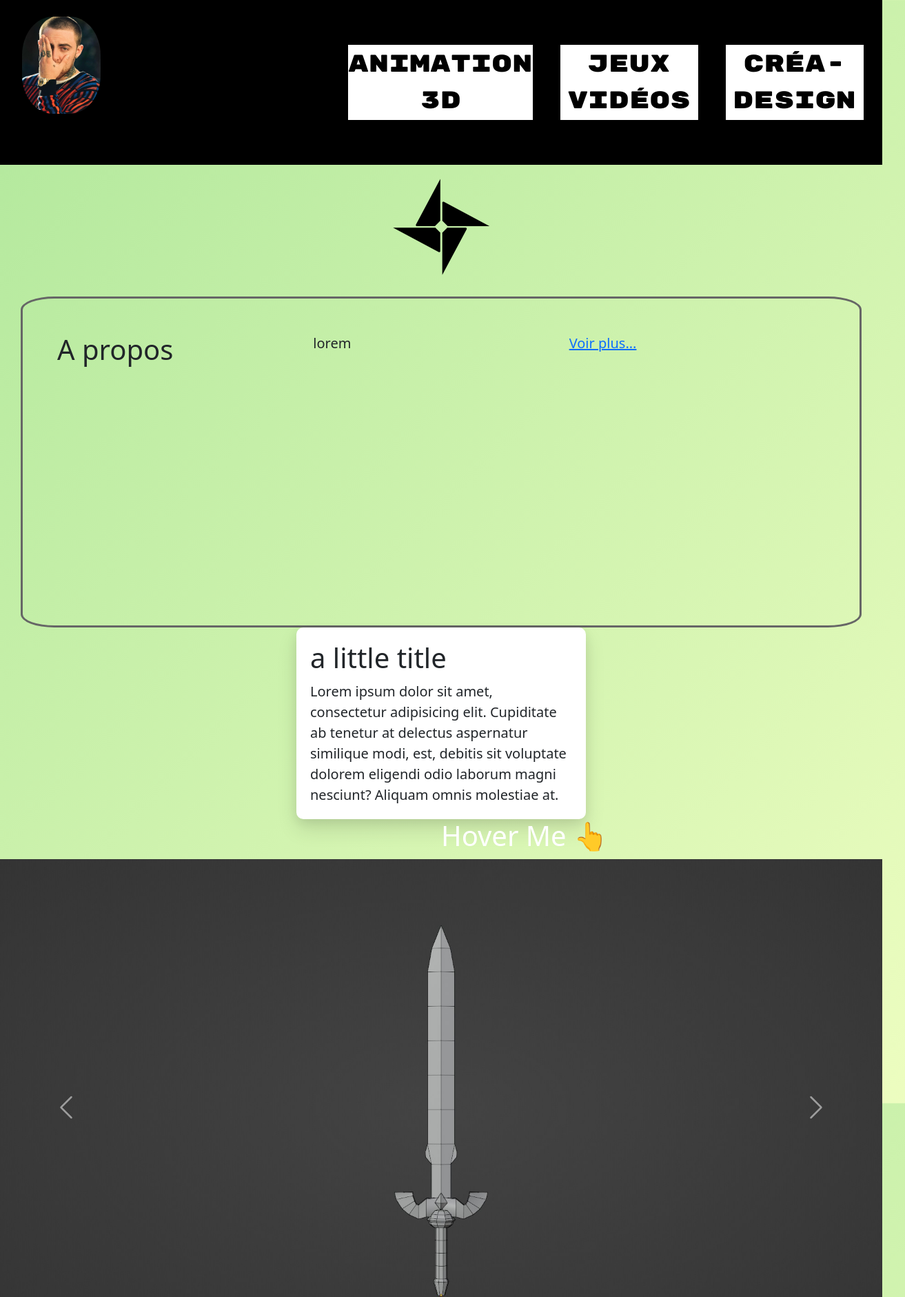
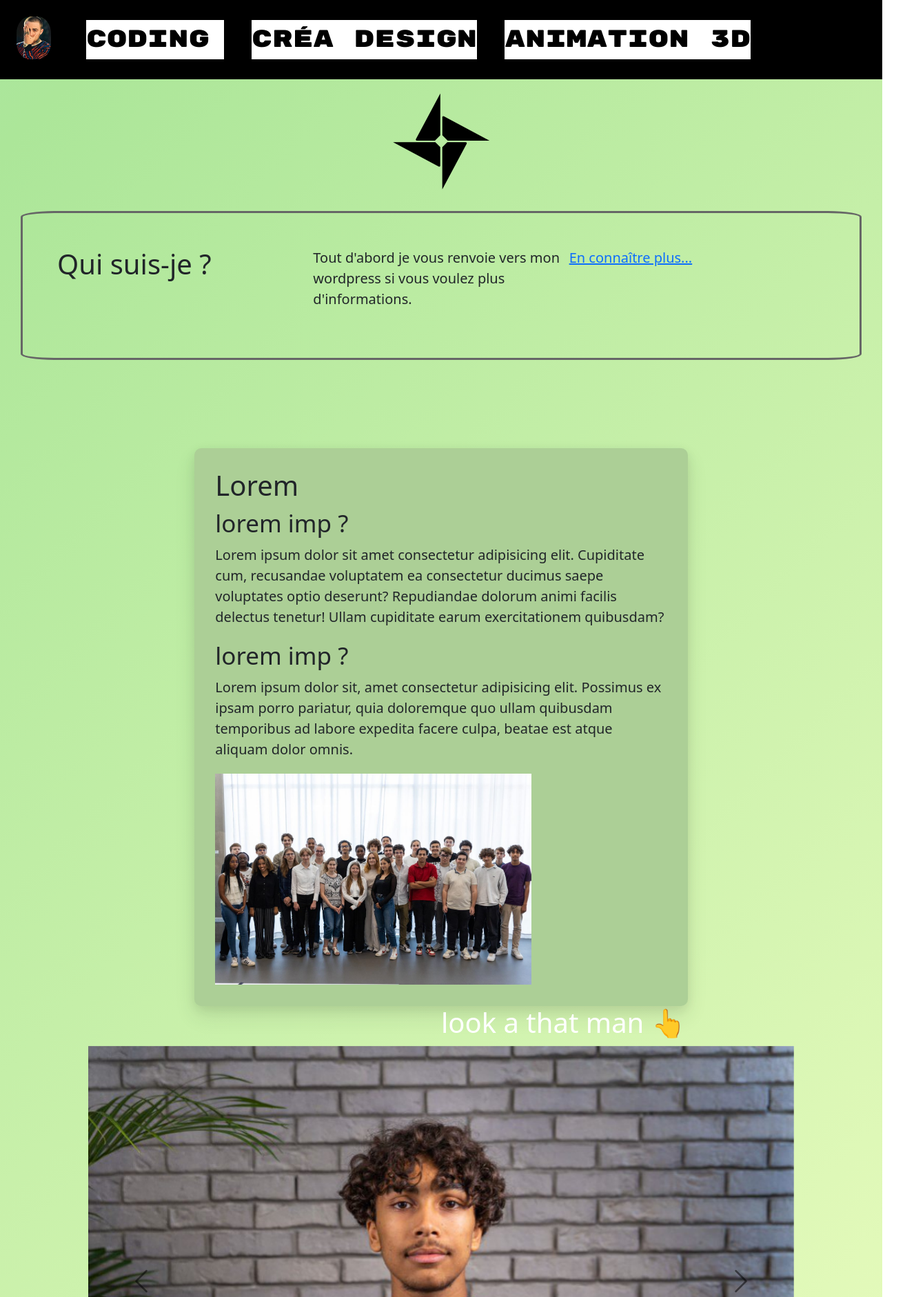
Before and after one commit to YlouMallagangx/css-ylan-elmi-khaire, a plain HTML site: page index.html in a window 1280 px wide. Shown: the top 1881 px of the page at 69% size, 1313 px wide, since content can reach past the window. Drawn offline with nearby package versions, Linux system fonts and the light colour scheme.

Commit message:
Add files via upload

```diff
--- a/css/carousel.css
+++ b/css/carousel.css
@@ -0,0 +1,7 @@
+.ult{
+    padding: 10%;
+    margin-left: auto;
+    margin-right: auto;
+
+    height: 40%;
+}
--- a/css/menu.css
+++ b/css/menu.css
@@ -43,9 +43,9 @@
   .select {
     font-family:'Lobster', cursive ;
     display: flex;
-    padding: 40px;
+    padding: 4px;
     justify-content: left;
-    margin-left: 37vh;
+    margin-left: 3vh;
 }
 }
 
--- a/css/profil.css
+++ b/css/profil.css
@@ -1,21 +1,31 @@
 .avatar {
-    width: 15vh;
+    width: 7vh;
     border-radius: 40%;
     margin: 0%;
     display: flex;
-    margin-left: 3vh;
+    margin-left: 2vh;
     margin-top: 2vh;
     margin-bottom: 2vh;
     border: 3px solid rgb(0, 0, 0);
     border-radius: 40%;
-    opacity: 1;
+}
+
+@media screen {
+.avatar {
+    width: 7vh;
+    border-radius: 40%;
+    margin: 0%;
+    display: flex;
+    margin-left: 2vh;
+    margin-top: 2vh;
+    margin-bottom: 2vh;
+    border: 3px solid rgb(0, 0, 0);
+    border-radius: 40%;
+}
 }
 
 
-.avatar :hover {
-    opacity: 0;
-    transform: 5s;
-}
+
 @media (max-width: 3000px){
 .logo {
     display: flex;
--- a/css/texte.css
+++ b/css/texte.css
@@ -1,9 +1,9 @@
 .thing {
-    padding: 1rem;
-    width: 420px;
-    box-shadow: 0 15px 30px 0 rgba(0,0,0,0.11),
+    padding: 3%;
+    width: 70%;
+    box-shadow: 0 15px 30px 0 rgba(40, 52, 38, 0.11),
       0 5px 15px 0 rgba(0,0,0,0.08);
-    background-color: #ffffff;
+    background-color: #accf96;
     border-radius: 0.5rem;
 
     border-left: 0 solid #00ff99;
@@ -30,3 +30,6 @@
     padding-left: 50%;
 
   }
+  .nasus {
+    width: 70%;
+  }
--- a/index.css
+++ b/index.css
@@ -2,10 +2,9 @@
 @import url(css/profil.css);
 @import url(css/texte.css);
 @import url(css/menu.css);
-@import url(css/header.css);
-@import url(css/home.css);
 @import url(css/central.css);
 @import url(css/carousel.css);
+@import url(css/footer.css);
 
 
 *{
@@ -33,10 +32,6 @@ body{
 	}
 }
 
-.all {
-    height: 200vh;
-}
-
 li {
     list-style-type: none;
 }
--- a/index.html
+++ b/index.html
@@ -10,7 +10,7 @@
 <link href="https://cdn.jsdelivr.net/npm/bootstrap@5.2.2/dist/css/bootstrap.min.css" rel="stylesheet" integrity="sha384-Zenh87qX5JnK2Jl0vWa8Ck2rdkQ2Bzep5IDxbcnCeuOxjzrPF/et3URy9Bv1WTRi" crossorigin="anonymous">
 <link rel="stylesheet" href="index.css">
 
-    <title>Portefolio</title>
+    <title>HELLO</title>
 
 </head>
 <body class="all">
@@ -20,13 +20,13 @@
         <div><img class="avatar" src="image/mac-miller.png" alt="profil"></div>
     <div class="select">
         <li>
-            <a href="soon-lien">Animation 3D</a>
+            <a href="soon-lien">Coding</a>
         </li>
         <li>
-            <a href="soon-lien">Jeux Vidéos</a>
+            <a href="soon-lien">Créa Design</a>
         </li>
         <li>
-            <a href="soon-lien">Créa-Design</a>
+            <a href="soon-lien">Animation 3D</a>
         </li>
     </div>
     </ul>
@@ -38,44 +38,56 @@
     </div>
 
 <section class="centre">
-        <h1>A propos</h1>
-            <p>lorem</p>
-                <a class="lien" href="">Voir plus...<div class="principale"></a>
+        <h1>Qui suis-je ?</h1>
+            <p>Tout d'abord je vous renvoie vers mon wordpress si vous voulez plus d'informations.</p>
+                <a class="lien" href="https://portfolioylan.wordpress.com/">En connaître plus...<div class="principale"></a>
 </section>
 
+<section class="ult">
 <div class="thing">
-    <h2>a little title</h2>
-    <p>Lorem ipsum dolor sit amet, consectetur adipisicing elit. Cupiditate ab tenetur at delectus aspernatur similique modi, est, debitis sit voluptate dolorem eligendi odio laborum magni nesciunt? Aliquam omnis molestiae at.</p>
+    <h2>Lorem</h2>
+        <h3>lorem imp ?</h3>
+    <p>Lorem ipsum dolor sit amet consectetur adipisicing elit. Cupiditate cum, recusandae voluptatem ea consectetur ducimus saepe voluptates optio deserunt? Repudiandae dolorum animi facilis delectus tenetur! Ullam cupiditate earum exercitationem quibusdam?
+    </p>
+    <h3>lorem imp ?</h3>
+    <p>Lorem ipsum dolor sit, amet consectetur adipisicing elit. Possimus ex ipsam porro pariatur, quia doloremque quo ullam quibusdam temporibus ad labore expedita facere culpa, beatae est atque aliquam dolor omnis.</p>
+    <img src="/image/photo-classe.jpg" class="nasus">
   </div>
 
-  <h2 class="heading"> Hover Me 👆</h2>
+  <h2 class="heading"> look a that man 👆</h2>
 
-<div class="botlane">
+  <div id="carouselExampleDark" class="carousel carousel-dark slide" data-bs-ride="carousel">
+    <div class="carousel-indicators">
+        <button type="button" data-bs-target="#carouselExampleDark" data-bs-slide-to="0" class="active" aria-current="true" aria-label="Slide 1"></button>
+        <button type="button" data-bs-target="#carouselExampleDark" data-bs-slide-to="1" aria-label="Slide 2"></button>
+    </div>
+    <div class="carousel-inner">
+        <div class="carousel-item active" data-bs-interval="10000">
+            <img src="/image/photo-linkedin.jpg" class="d-block w-100" alt="...">
+        </div>
+        <div class="carousel-item" data-bs-interval="2000">
+            <img src="/image/er.jpg" class="d-block w-100" alt="...">
+        </div>
+    </div>
+    <button class="carousel-control-prev" type="button" data-bs-target="#carouselExampleDark" data-bs-slide="prev">
+        <span class="carousel-control-prev-icon" aria-hidden="true"></span>
+        <span class="visually-hidden">Previous</span>
+    </button>
+    <button class="carousel-control-next" type="button" data-bs-target="#carouselExampleDark" data-bs-slide="next">
+        <span class="carousel-control-next-icon" aria-hidden="true"></span>
+        <span class="visually-hidden">Next</span>
+    </button>
+</div>
+</section>
 
+<footer class="text-center text-white" style="background-color: #f1f1f1;">
 
-<div id="carouselExampleControls" class="carousel slide" data-ride="carousel">
-    <div class="carousel-inner">
-      <div class="carousel-item active">
-        <img class="d-block w-100" src="image/er.jpg" alt="First slide">
-      </div>
-      <div class="carousel-item">
-        <img class="d-block w-100" src="image/bc-onepiece.jpg" alt="Second slide">
-      </div>
-      <div class="carousel-item">
-        <img class="d-block w-100" src="image/fiole.jpg" alt="Third slide">
-      </div>
+    <div class="text-center text-dark p-3" style="background-color: rgba(0, 0, 0, 0.2);">
+      © 2022 Logobi:
+      <a class="text-dark" href="https://portfolioylan.wordpress.com/">Mon Wordpress</a>
     </div>
-    <a class="carousel-control-prev" href="#carouselExampleControls" role="button" data-slide="prev">
-      <span class="carousel-control-prev-icon" aria-hidden="true"></span>
-      <span class="sr-only"></span>
-    </a>
-    <a class="carousel-control-next" href="#carouselExampleControls" role="button" data-slide="next">
-      <span class="carousel-control-next-icon" aria-hidden="true"></span>
-      <span class="sr-only"></span>
-    </a>
-  </div>
 
-</div>
+  </footer>
 
 
 <script src="https://cdn.jsdelivr.net/npm/bootstrap@5.2.2/dist/js/bootstrap.bundle.min.js" integrity="sha384-OERcA2EqjJCMA+/3y+gxIOqMEjwtxJY7qPCqsdltbNJuaOe923+mo//f6V8Qbsw3" crossorigin="anonymous"></script>
```
Also changed, not shown: css/footer.css (added), image/photo-classe.jpg (added), image/photo-linkedin.jpg (added).
